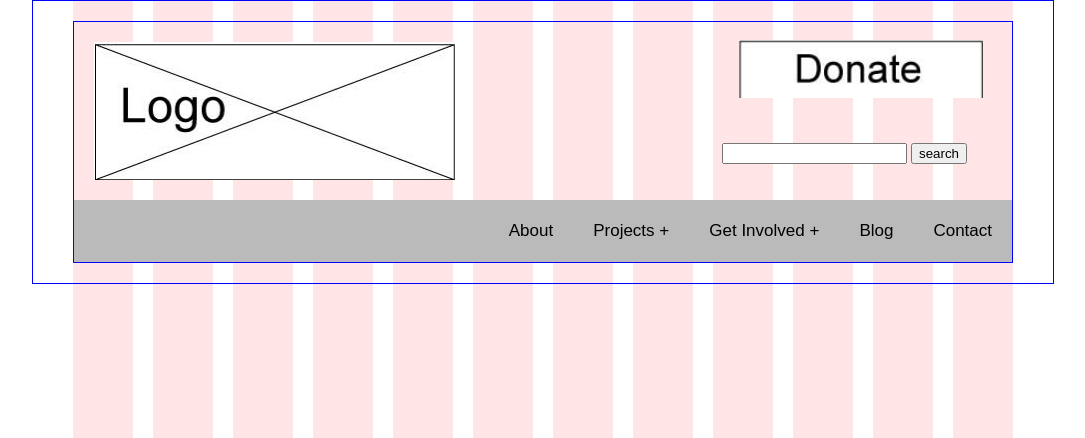
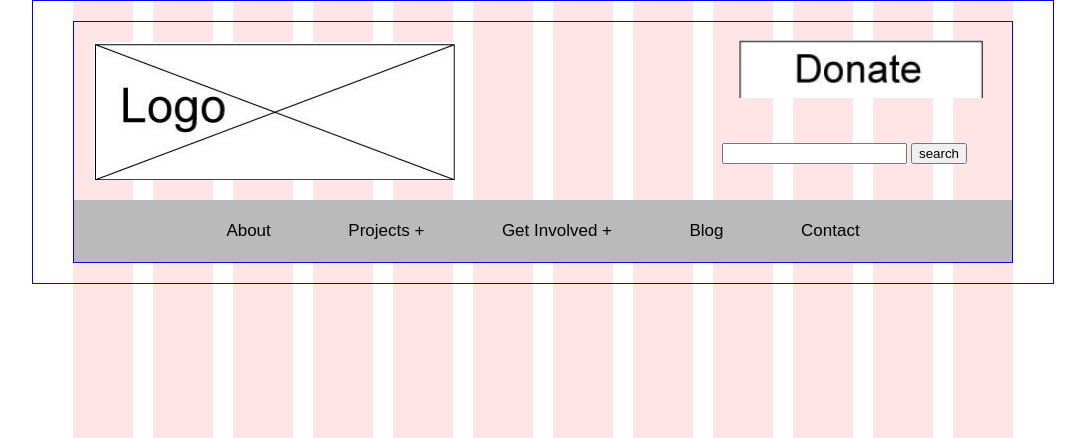
Before and after one commit to brownae/MyFirstRepo, a WordPress theme: template header.php in a window 1280 px wide. Shown: the top 438 px of the page, without its empty margins (97-1182 px from the left). Run offline with PHP 8.4 and a stand-in for WordPress, Linux system fonts and the light colour scheme; the site name, menu and one post (Sample post) are stand-ins, and other content is empty.

Commit message:
Nav bar works perfectly

```diff
--- a/css/nav.css
+++ b/css/nav.css
@@ -2,6 +2,11 @@
 .toggle,
 [id^=drop] {
 	display: none;
+}
+
+/* hamburger menu sizing */
+nav label.toggle img{
+    width: 40px;
 }
 
 /* Giving a background-color to the nav container. */
@@ -32,17 +37,20 @@ nav:after {
 /* Removing padding, margin and "list-style" from the "ul",
  * and adding "position:reltive" */
 nav ul {
-	float: right;
 	padding:0;
 	margin:0;
 	list-style: none;
 	position: relative;
     z-index: 3;
+    width: 100%;
+    display: flex;
+    justify-content: center;
 	}
 
 /* Positioning the navigation items inline */
 nav ul li {
 	margin: 0px;
+    padding: 7px 2%;
 	display:inline-block;
 	float: left;
 	background-color: #bababa;
```
